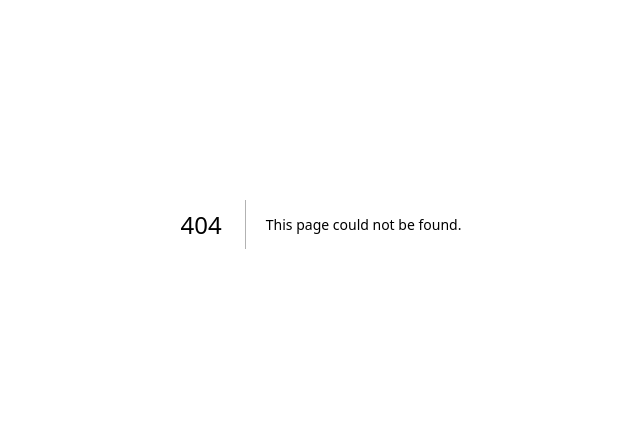
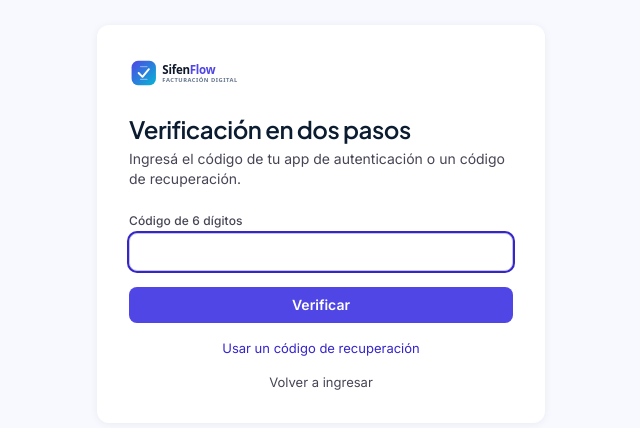
Before and after one commit to ferpiecel/facturacion-sifen, a Next.js app in the folder apps/web/: page /login/mfa in a window 1280 px wide. Before the commit this address had no page. Shown: the part 176-604 px from the top of the page, without its empty margins (319-959 px from the left). Built offline with nearby package versions, Linux system fonts and the light colour scheme.

Commit message:
feat(web): add the portal MFA screen
Six-digit authenticator code or a recovery code, announced errors, focus
kept on the field, and routing to the panel or the tenant picker.

Refs: HU-E1-07

```diff
--- /dev/null
+++ b/apps/web/src/app/login/mfa/page.tsx
@@ -0,0 +1,17 @@
+import type { Metadata } from 'next';
+
+import { AuthCard } from '../../../features/auth/auth-card';
+import { MfaForm } from '../../../features/auth/mfa-form';
+
+export const metadata: Metadata = { title: 'Verificación | SifenFlow' };
+
+export default function MfaPage() {
+  return (
+    <AuthCard
+      title="Verificación en dos pasos"
+      description="Ingresá el código de tu app de autenticación o un código de recuperación."
+    >
+      <MfaForm />
+    </AuthCard>
+  );
+}
--- /dev/null
+++ b/apps/web/src/features/auth/mfa-form.tsx
@@ -0,0 +1,108 @@
+'use client';
+
+import Link from 'next/link';
+import { useRouter } from 'next/navigation';
+import { useRef, useState, type SubmitEvent } from 'react';
+
+import type { AuthClient } from './auth-client';
+import { BUTTON_CLASS, FIELD_CLASS, FormError } from './auth-card';
+import { authClient } from './default-client';
+import { failureMessage } from './messages';
+
+type Mode = 'totp' | 'recovery';
+
+const TOTP = /^\d{6}$/;
+// Same shape the API accepts for a recovery code (base32 groups, optional spaces or dashes).
+const RECOVERY = /^[a-zA-Z2-7 -]{16,23}$/;
+
+export function MfaForm({ client = authClient }: { client?: AuthClient }) {
+  const router = useRouter();
+  const input = useRef<HTMLInputElement>(null);
+  const [mode, setMode] = useState<Mode>('totp');
+  const [error, setError] = useState<string | null>(null);
+  const [pending, setPending] = useState(false);
+
+  async function submit(event: SubmitEvent) {
+    event.preventDefault();
+    const raw = input.current?.value ?? '';
+    const code = mode === 'totp' ? raw.replace(/\s+/g, '') : raw.trim();
+    if (!(mode === 'totp' ? TOTP : RECOVERY).test(code)) {
+      setError(
+        mode === 'totp'
+          ? 'Ingresá los 6 dígitos de tu app de autenticación.'
+          : 'Revisá el código de recuperación: tiene 16 letras y números.',
+      );
+      input.current?.focus();
+      return;
+    }
+    setError(null);
+    setPending(true);
+    const result = await client.verifyMfa(code);
+    if (result.kind === 'ok') {
+      if (result.activeTenant) router.replace('/');
+      else if (result.tenants.length > 0) router.replace('/seleccionar-empresa');
+      else {
+        setPending(false);
+        setError(
+          'Tu cuenta no tiene empresas asignadas. Pedile a un administrador que te agregue.',
+        );
+      }
+      return;
+    }
+    setPending(false);
+    setError(
+      failureMessage(
+        result,
+        'Código incorrecto o sesión vencida. Probá de nuevo o volvé a ingresar.',
+      ),
+    );
+    input.current?.focus();
+  }
+
+  const totp = mode === 'totp';
+  return (
+    <form
+      onSubmit={(event) => void submit(event)}
+      noValidate
+      className="flex flex-col gap-space-md"
+    >
+      <FormError message={error} />
+      <div className="flex flex-col gap-space-xs">
+        <label htmlFor="code" className="font-label-md text-label-md text-on-surface-variant">
+          {totp ? 'Código de 6 dígitos' : 'Código de recuperación'}
+        </label>
+        <input
+          key={mode}
+          ref={input}
+          id="code"
+          name="code"
+          type="text"
+          autoFocus
+          autoComplete={totp ? 'one-time-code' : 'off'}
+          inputMode={totp ? 'numeric' : 'text'}
+          aria-invalid={error ? true : undefined}
+          className={`${FIELD_CLASS} font-code-md text-code-md tracking-widest`}
+        />
+      </div>
+      <button type="submit" disabled={pending} className={BUTTON_CLASS}>
+        {pending ? 'Verificando…' : 'Verificar'}
+      </button>
+      <button
+        type="button"
+        onClick={() => {
+          setError(null);
+          setMode(totp ? 'recovery' : 'totp');
+        }}
+        className="font-body-sm text-body-sm text-primary underline-offset-2 hover:underline"
+      >
+        {totp ? 'Usar un código de recuperación' : 'Usar el código de la app'}
+      </button>
+      <Link
+        href="/login"
+        className="text-center font-body-sm text-body-sm text-on-surface-variant underline-offset-2 hover:underline"
+      >
+        Volver a ingresar
+      </Link>
+    </form>
+  );
+}
```
